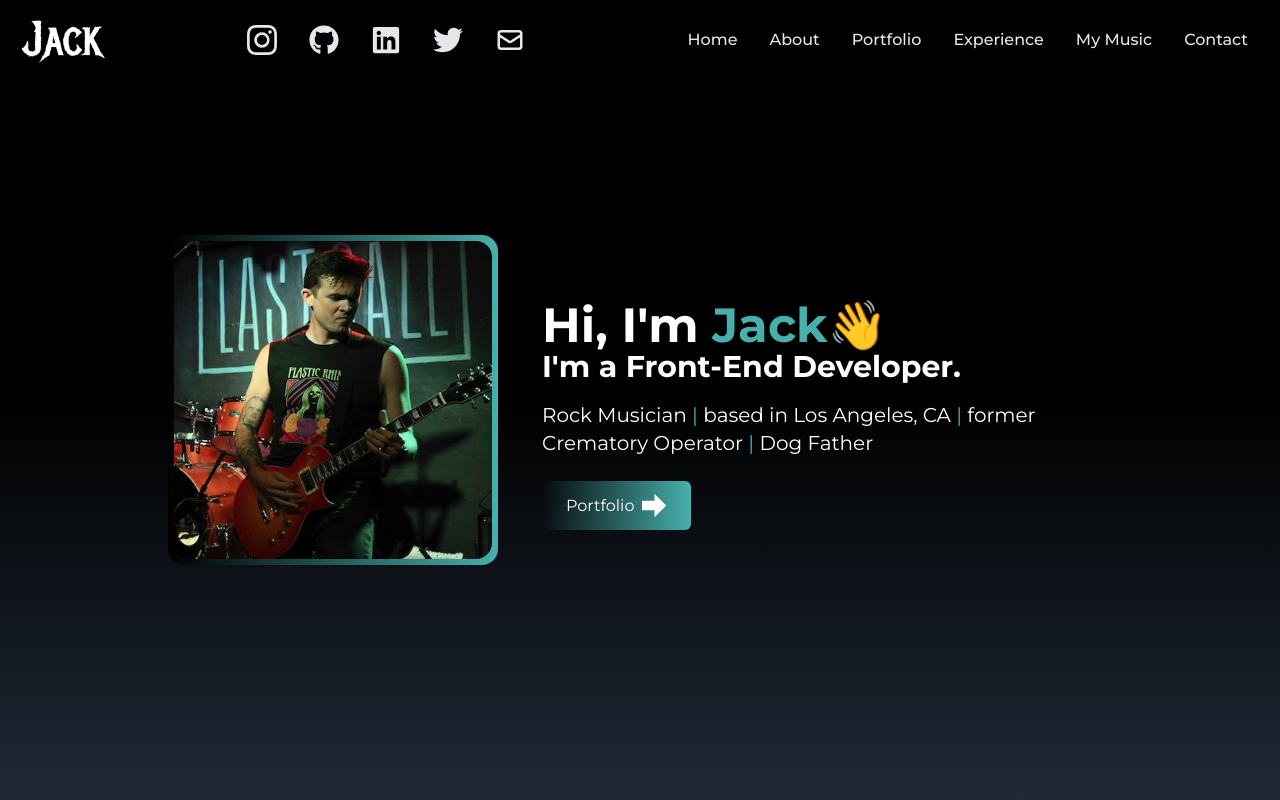
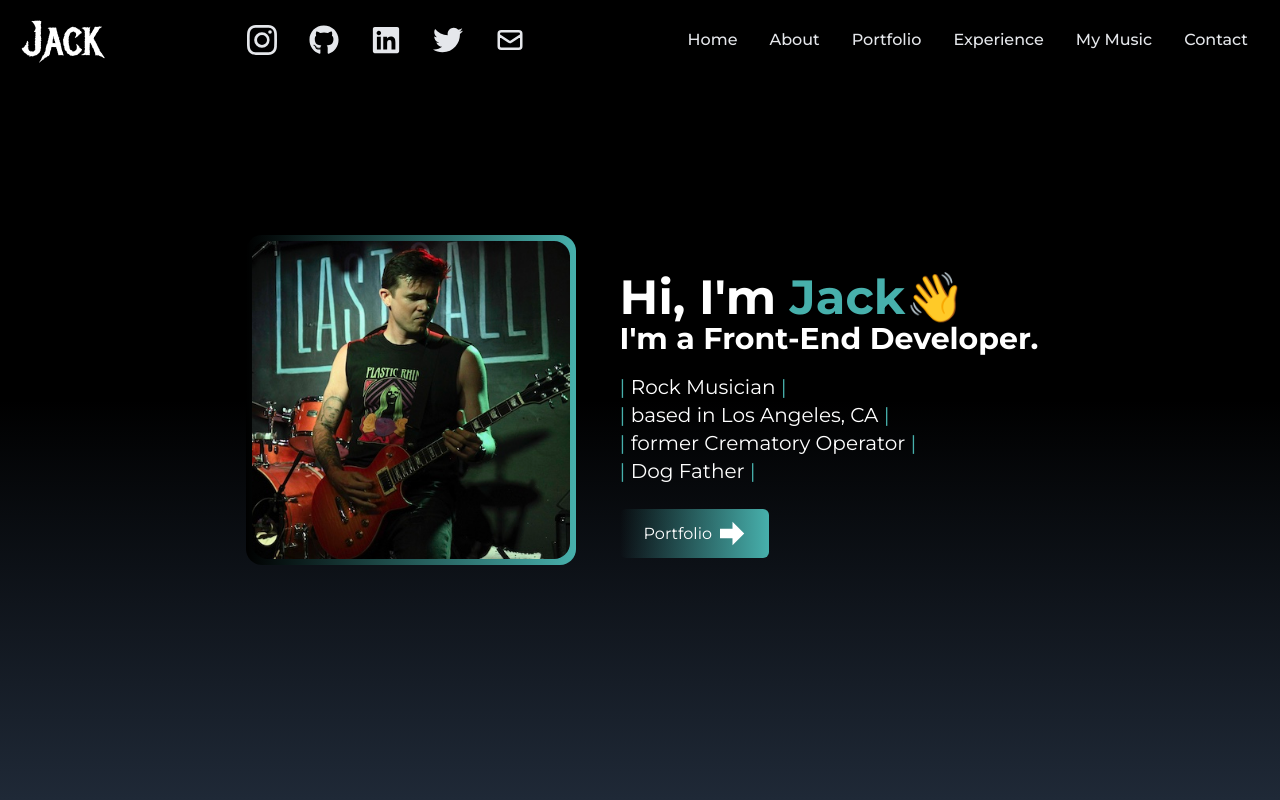
Before and after one commit to jackrobert0220/portfolio-react-tailwind, a React (Create React App) app: page / in a window 1280 px wide. Shown: the top 800 px of the page. Built offline with nearby package versions, Linux system fonts and the light colour scheme.

Commit message:
resizing home comp

```diff
--- a/src/components/Home.jsx
+++ b/src/components/Home.jsx
@@ -15,7 +15,7 @@ const Home = () => {
       className="h-screen w-full bg-gradient-to-b from-black via-black to-gray-800"
     >
       <div className="max-w-screen-lg mx-auto flex flex-col items-center justify-center h-full px-4 md:flex-row">
-        <div className="rounded-2xl mx-auto sm:mx-6 w-2/3 md:w-[10] mt-[10rem] md:my-auto bg-gradient-to-l p-[6px] from-[#47B0AC]  to-black max-w-[330px]">
+        <div className="rounded-2xl mx-auto sm:mx-6 w-2/3 md:w-[10] mt-[5rem] md:my-auto bg-gradient-to-l p-[6px] from-[#47B0AC]  to-black max-w-[330px]">
           <div className="">
             <img
               src={HeroImage}
@@ -24,19 +24,30 @@ const Home = () => {
             />
           </div>
         </div>
-        <div className="flex flex-col justify-center md:h-2/3 ml-5">
+        <div className="flex flex-col justify-center md:h-2/3 mx-5">
           <h2 className="text-4xl  pt-10 sm:text-5xl md:mt-0 font-bold text-white">
             Hi, I'm <span className="text-[#47B0AC]">Jack</span>👋
           </h2>
           <h3 className="text-2xl sm:text-3xl font-bold text-white">
             I'm a Front-End Developer.
           </h3>
-          <p className="text-white text-xl py-4">
-            Rock Musician <span className="text-[#47B0AC]">|</span> based in Los
-            Angeles, CA <span className="text-[#47B0AC]">|</span> former
-            Crematory Operator <span className="text-[#47B0AC]">|</span> Dog
-            Father
-          </p>
+          <ul className="text-white text-xl py-4">
+          <li>
+          <span className="text-[#47B0AC]">|</span> Rock Musician <span className="text-[#47B0AC]">|</span>
+            </li>
+            <li>
+            <span className="text-[#47B0AC]">|</span> based in Los
+            Angeles, CA <span className="text-[#47B0AC]">|</span>
+            </li>
+            <li>
+            <span className="text-[#47B0AC]">|</span> former
+            Crematory Operator <span className="text-[#47B0AC]">|</span>
+            </li>
+            <li>
+            <span className="text-[#47B0AC]">|</span> Dog
+            Father <span className="text-[#47B0AC]">|</span>
+            </li>
+          </ul>
           {/* <p className="text-gray-500 py-4 max-w-md">
             Currently, I'm focused on building responsive front-end web
             applications while learning back-end technologies.
```
